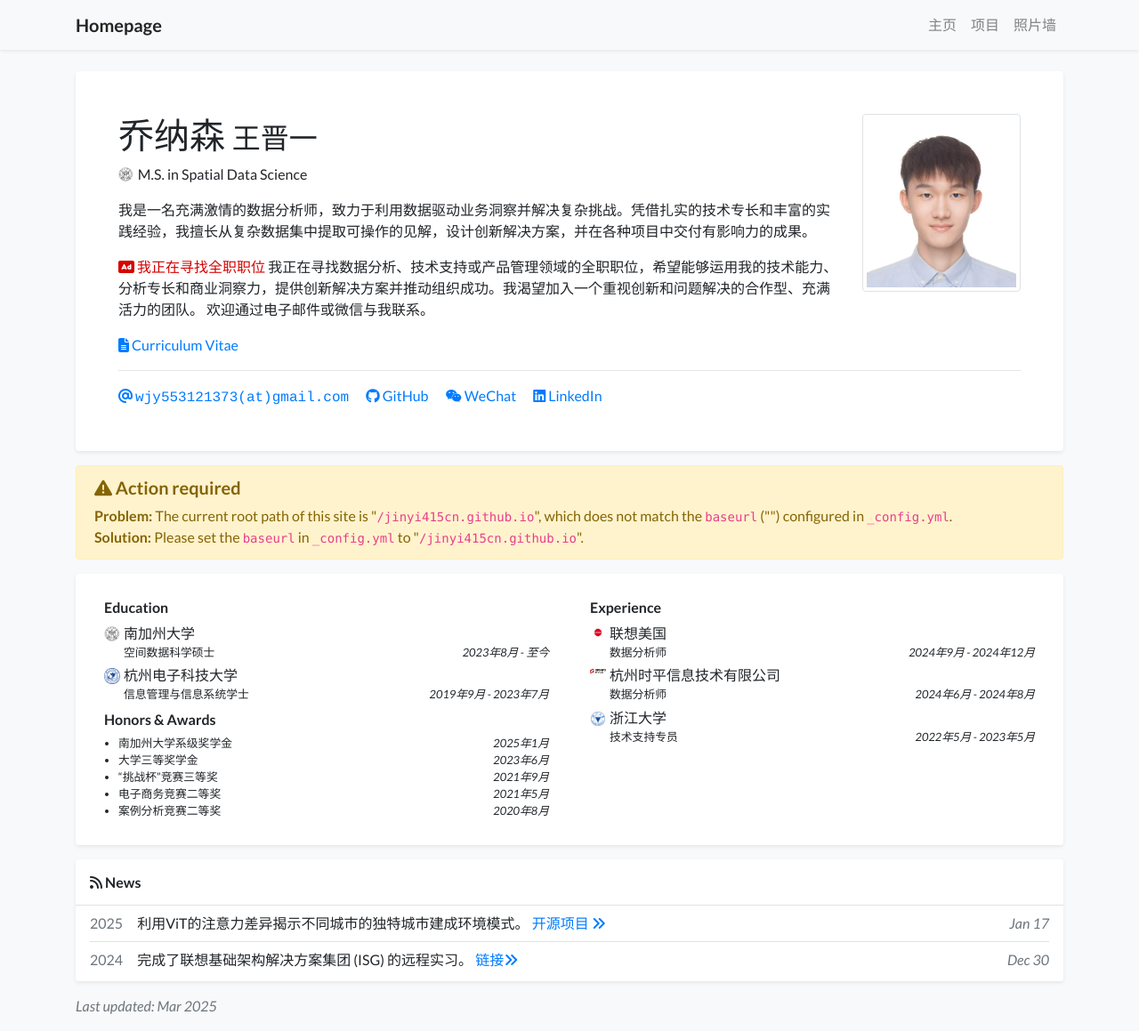
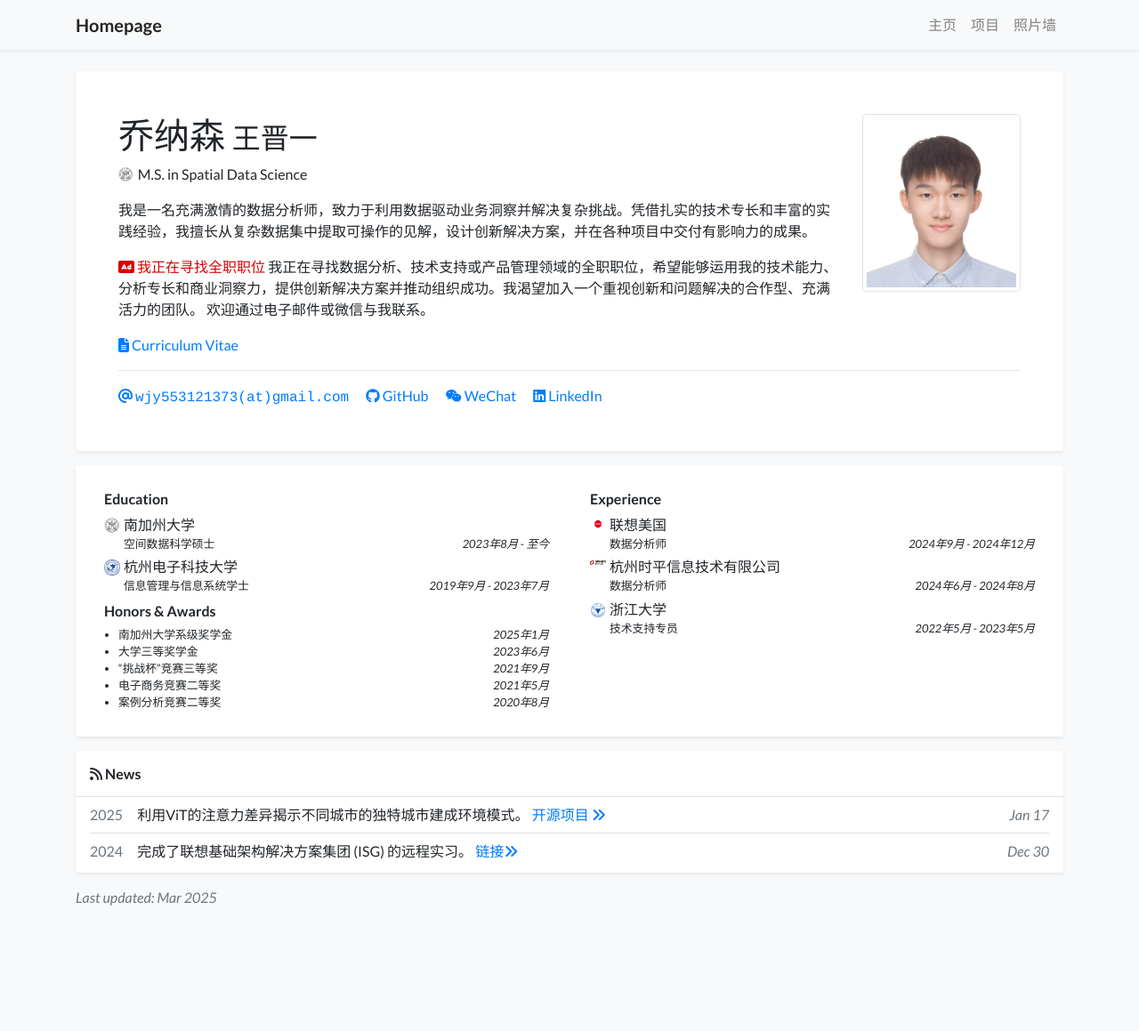
Before and after one commit to jinyi415/jinyi415cn.github.io, a Jekyll site: the page built from index.html, in a window 1280 px wide and 1159 px high. Shown: the whole window at 89% size. Built offline with Jekyll 4.4.1, drawn with Linux system fonts in a browser that asks for light colours; nearby versions of some CDN libraries; a style sheet for code colours, icons or effects is not loaded; some of the changed lines change nothing that is shown.

Commit message:
Update _config.yml

```diff
--- a/_config.yml
+++ b/_config.yml
@@ -13,7 +13,7 @@
 # you will see them accessed via {{ site.title }}, {{ site.email }}, and so on.
 # You can create any custom variable you would like, and they will be accessible
 # in the templates via {{ site.myvariable }}.
-baseurl: "" # the subpath of your site, e.g. /blog
+baseurl: "/jinyi415cn.github.io" # the subpath of your site, e.g. /blog
 
 # Build settings
 markdown: kramdown
```
